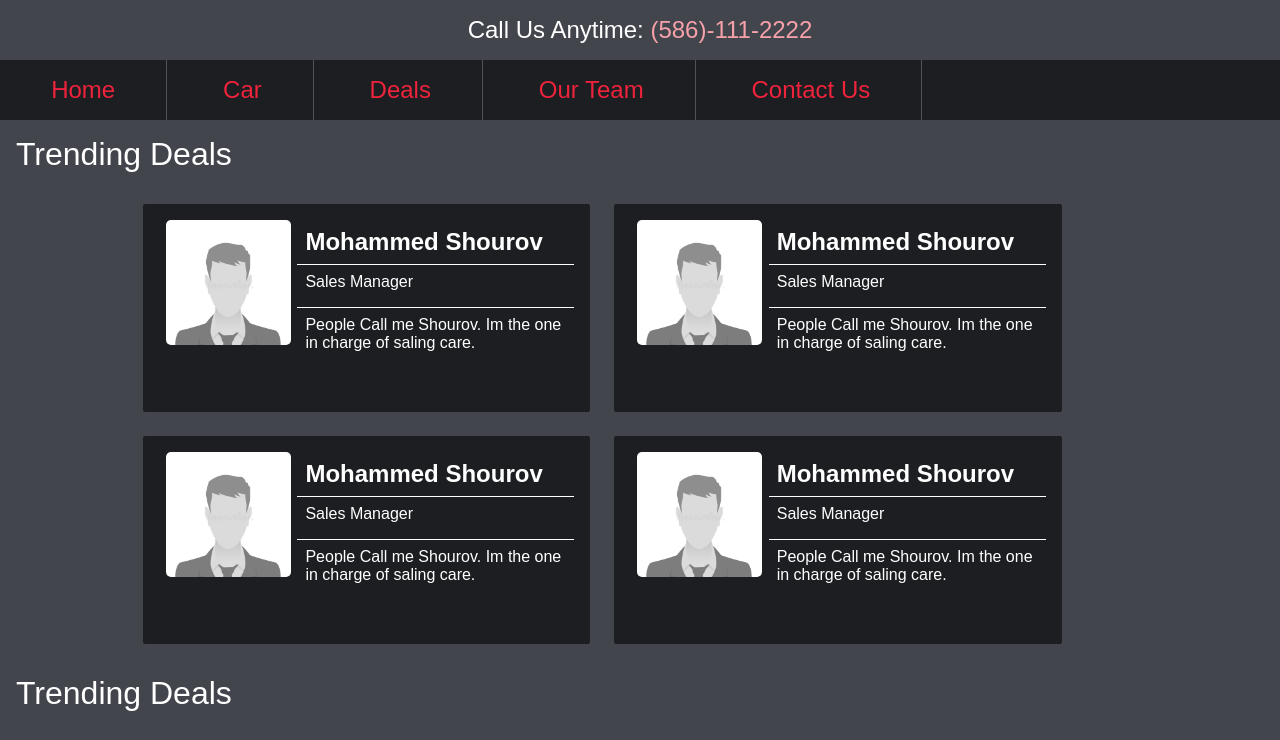
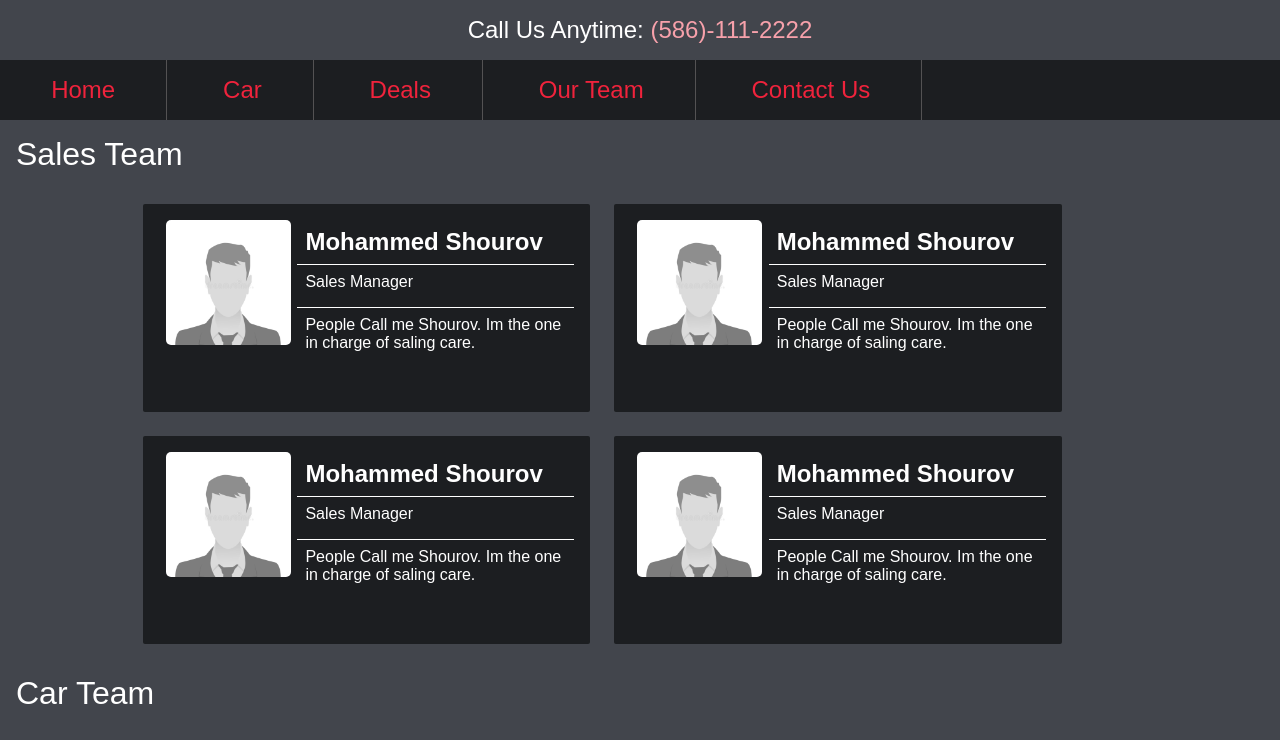
Before and after one commit to MO-Shourov/webdesignadv2021-shourov, a plain HTML site: page cardealer/team.html in a window 1280 px wide. Shown: the top 740 px of the page. Drawn offline with Linux system fonts and the light colour scheme; a web font is replaced by a local one.

Commit message:
Add files via upload

```diff
--- a/cardealer/team.html
+++ b/cardealer/team.html
@@ -49,7 +49,7 @@
     <!-- Nav end -->
     <!-- End nav -->
     <!-- container -->
-      <div class="car-section-header">Trending Deals</div>
+      <div class="car-section-header">Sales Team</div>
       <div class="team-container">
         <!-- stard grid item -->
         <div class="grid-item">
@@ -94,7 +94,7 @@
       </div>
     <!-- ENd container -->
     <!-- container -->
-      <div class="car-section-header">Trending Deals</div>
+      <div class="car-section-header">Car Team</div>
       <div class="team-container">
         <!-- stard grid item -->
         <div class="grid-item">
```
